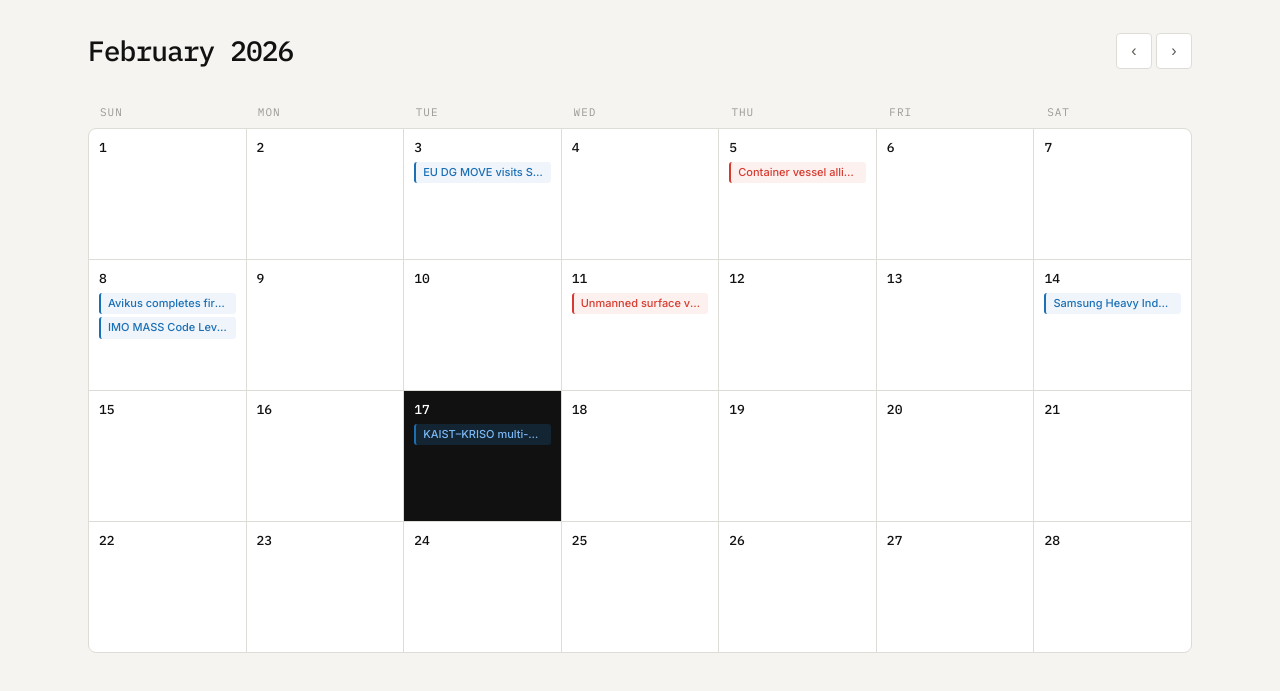
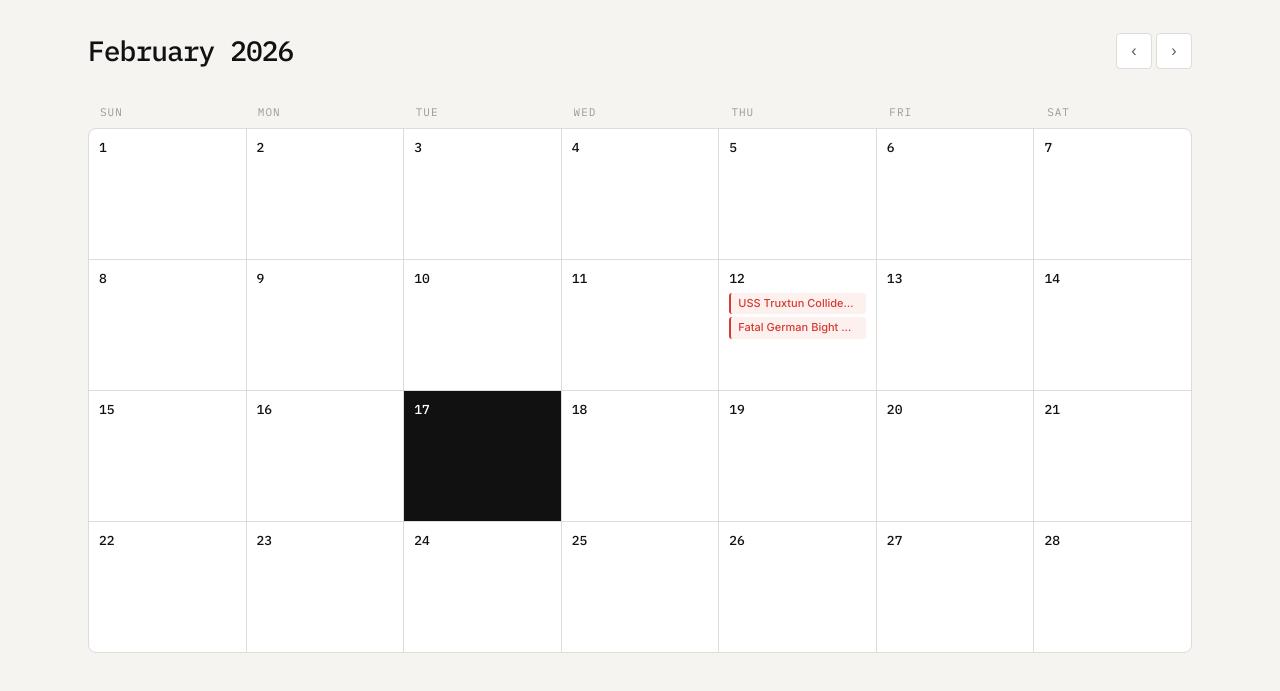
Before and after one commit to blueraha/blueraha.github.io, a plain HTML site: page index.html in a window 1280 px wide. Shown: the part 61-752 px from the top of the page. Drawn offline with Linux system fonts and the light colour scheme.

Commit message:
add HMM Avikus news Jan 16

```diff
--- a/index.html
+++ b/index.html
@@ -197,91 +197,48 @@
 const MONTHS = ["January","February","March","April","May","June","July","August","September","October","November","December"];
 
 const events = {
-  "2026-02-03": [
+  "2026-01-16": [
     {
       type: "news",
-      title: "EU DG MOVE visits Seafar's Remote Operations Centre in Antwerp",
-      source: "SEAFAR",
-      sourceMeta: "seafar.eu · 5,922 followers · 1mo",
-      content: `<p>This week, we had the pleasure of hosting Kristijan Ležaić, Hugues Van Honacker, and Marta Wolska from the European Commission DG Move International – Ports & Inland Waterways team at our headquarters in Antwerp.</p>
-<p>Together, we explored the evolving landscape of remote vessel operations, discussing regulation, safety, and the real-world impact of automation on inland shipping.</p>
-<p>As remote operations become part of daily shipping, these conversations are essential to ensure that policy evolves alongside innovation: supporting both safety and progress in our sector.</p>
-<p>Thank you to DG MOVE for the open, constructive dialogue and your continued engagement in shaping the future of European inland navigation.</p>`,
-      tags: ["Remote Operations", "EU Regulation", "Inland Shipping"],
-      link: "https://www.seafar.eu"
+      title: "HMM to Install Avikus' HiNAS Control Autonomous Navigation System on 40 Ships",
+      source: "BusinessKorea",
+      sourceMeta: "businesskorea.co.kr · Jan 16, 2026",
+      content: `<p>HMM announced it will install HD Hyundai's autonomous navigation solution <strong>HiNAS Control</strong>, developed by Avikus, on 40 ships in its fleet. The contract was signed on January 15 at HD Hyundai's Global R&D Center in Pangyo, attended by the CEOs of HMM, HD Korea Shipbuilding & Offshore Engineering, and Avikus.</p>
+<p>HiNAS Control is an AI-based autonomous navigation system that performs perception, judgment, and control functions — going beyond mere navigation assistance. HMM plans to first apply the solution to 40 ships and then expand to its entire fleet based on the results.</p>
+<p>The three companies also signed a broader business agreement: HMM will operate the solution, Avikus will advance and supply it, and HD Korea Shipbuilding & Offshore Engineering will provide technical platform support. Including this contract, Avikus has now supplied HiNAS Control to approximately <strong>350 ships</strong> total, including over 100 large vessels on a retrofit basis.</p>
+<p>HMM noted that "AI-based technology is core technology for strengthening competitiveness in the digital and eco-friendly shipping ecosystem," while HD Hyundai described autonomous navigation as a "game changer for the shipbuilding and shipping industries."</p>`,
+      tags: ["HMM", "Avikus", "HiNAS Control", "Autonomous Navigation", "Korea"],
+      link: "https://www.businesskorea.co.kr/news/articleView.html?idxno=261088"
     }
   ],
-  "2026-02-05": [
+  "2026-02-12": [
     {
       type: "accident",
-      title: "Container vessel allision with berth at Port of Rotterdam — autonomous berthing failure",
-      source: "EMSA",
-      sourceMeta: "emsa.europa.eu · Marine Casualty Report",
-      content: `<p>A fully laden container vessel sustained damage to its bow section after an allision with a fixed berth structure at the Port of Rotterdam. The vessel was operating in assisted-autonomous berthing mode at the time of the incident.</p>
-<p>Preliminary investigation indicates a sensor calibration error in the vessel's autonomous docking system contributed to misjudgment of distance and approach speed. No crew injuries were reported.</p>
-<p>Port authorities have temporarily suspended autonomous berthing operations pending a full safety review by the flag state and the vessel's class society.</p>`,
-      tags: ["Allision", "Autonomous Berthing", "Rotterdam"],
-      link: "#"
+      title: "USS Truxtun Collides With USNS Supply During At-Sea Resupply in Caribbean",
+      source: "The War Zone / SOUTHCOM",
+      sourceMeta: "twz.com · Feb 12, 2026",
+      content: `<p>The <em>Arleigh Burke</em> class guided missile destroyer USS <strong>Truxtun</strong> (DDG-103) collided with the fast combat support ship USNS <strong>Supply</strong> (T-AOE-6) during an underway replenishment (UNREP) operation in the Caribbean Sea on February 11, 2026.</p>
+<p>U.S. Southern Command (SOUTHCOM) confirmed the incident, stating that two sailors sustained minor injuries and are in stable condition. Both ships continued sailing safely following the collision. The extent of damage to either vessel has not been disclosed.</p>
+<p>Truxtun had departed Naval Station Norfolk on February 3 for a scheduled deployment, briefly returned to port for equipment repairs, and was back underway by February 6. The incident is currently under investigation.</p>
+<p>UNREP operations inherently involve ships sailing closely side-by-side, and the Naval Safety Center has previously noted: <em>"Seemingly minor mistakes can turn into potential severe mishaps in seconds."</em></p>`,
+      tags: ["Collision", "US Navy", "UNREP", "Caribbean", "USS Truxtun"],
+      link: "https://www.twz.com/sea/navy-destroyer-support-ship-collide-during-at-sea-resupply"
+    },
+    {
+      type: "accident",
+      title: "Fatal German Bight Collision Was 'Wholly Avoidable,' MAIB Finds",
+      source: "MAIB / gCaptain",
+      sourceMeta: "gov.uk/maib · Final Report · Feb 12, 2026",
+      content: `<p>More than two years after the cargo ship <strong>Verity</strong> sank following a collision in the German Bight, the UK's Marine Accident Investigation Branch (MAIB) has released its final report — concluding the loss of five lives was entirely preventable.</p>
+<p>The Isle of Man-registered Verity collided with the Bahamas-flagged bulk carrier <strong>Polesie</strong> in the early hours of October 24, 2023, inside a busy traffic separation scheme about 12 nautical miles southwest of Helgoland. Verity sank within minutes. Two crew members survived. Five did not.</p>
+<p>"This accident was wholly avoidable," said MAIB Chief Inspector Andrew Moll. "Neither vessel applied the collision regulations diligently, and both accepted passing at close range when there was no need to do so."</p>
+<p>The investigation found both vessels were on a clear crossing course with ample sea room. Verity, as the give-way vessel, failed to take early and decisive action. Both officers allowed ships to close to a CPA of just 0.5 nautical miles while making only small autopilot adjustments — insufficient to signal collision-avoidance intent. Germany's VTS also came under scrutiny for late intervention and use of a duplex VHF channel that slowed communication.</p>
+<p>The MAIB issued multiple safety recommendations but stopped short of calling for changes to COLREGS: <em>"The regulations were adequate. They were simply not followed."</em></p>`,
+      tags: ["Collision", "MAIB", "COLREGS", "German Bight", "VTS"],
+      link: "https://gcaptain.com"
     }
   ],
-  "2026-02-08": [
-    {
-      type: "news",
-      title: "Avikus completes first autonomous Pacific crossing with HiNAS 2.0",
-      source: "Avikus",
-      sourceMeta: "avikus.ai · Press Release",
-      content: `<p>HD Hyundai's autonomous navigation subsidiary Avikus has successfully completed the first fully autonomous Pacific Ocean crossing using its HiNAS 2.0 system, covering over 9,400 nautical miles from Busan to Los Angeles.</p>
-<p>The voyage demonstrated a 7.4% improvement in fuel efficiency compared to conventional human-navigated voyages on the same route, attributed to the AI system's real-time optimization of speed and heading based on weather and current data.</p>`,
-      tags: ["Avikus", "HiNAS 2.0", "Pacific Crossing"],
-      link: "https://avikus.ai"
-    },
-    {
-      type: "news",
-      title: "IMO MASS Code Level 3 compliance framework draft released",
-      source: "IMO",
-      sourceMeta: "imo.org · MSC Circular",
-      content: `<p>The IMO Maritime Safety Committee's MASS technical working group has released the draft compliance framework for Level 3 autonomous vessels — those capable of remote control without a crew onboard.</p>
-<p>The framework establishes mandatory requirements for remote monitoring stations, cybersecurity protocols, and minimum response time standards for human operators. Public consultation period runs through April 2026.</p>`,
-      tags: ["IMO", "MASS Code", "Regulation"],
-      link: "https://imo.org"
-    }
-  ],
-  "2026-02-11": [
-    {
-      type: "accident",
-      title: "Unmanned surface vessel collision with fishing boat off Jeju Island",
-      source: "KCG / MOF Korea",
-      sourceMeta: "kcg.go.kr · Incident Report",
-      content: `<p>An unmanned surface vessel (USV) conducting autonomous survey operations off the southern coast of Jeju Island collided with a small-scale fishing vessel at approximately 03:40 local time.</p>
-<p>The fishing vessel sustained minor hull damage; no crew injuries were reported. The USV's autonomous collision avoidance system failed to detect the wooden-hulled fishing vessel, likely due to insufficient radar cross-section.</p>`,
-      tags: ["USV", "Collision", "Jeju", "Korea"],
-      link: "#"
-    }
-  ],
-  "2026-02-14": [
-    {
-      type: "news",
-      title: "Samsung Heavy Industries unveils SHI-ADAS digital twin simulation platform",
-      source: "Samsung Heavy",
-      sourceMeta: "shi.samsung.co.kr · Press Release",
-      content: `<p>Samsung Heavy Industries has publicly demonstrated SHI-ADAS, a high-fidelity digital twin environment integrating real-time AIS traffic, meteorological data, and ocean current models for autonomous ship testing.</p>
-<p>The platform enables algorithm developers to validate autonomous navigation logic in realistic virtual environments before real-world deployment, significantly reducing the risk and cost associated with sea trials.</p>`,
-      tags: ["Digital Twin", "Samsung Heavy", "ADAS"],
-      link: "https://www.shi.samsung.co.kr"
-    }
-  ],
-  "2026-02-17": [
-    {
-      type: "news",
-      title: "KAIST–KRISO multi-agent RL collision avoidance study published in Nature Communications",
-      source: "KAIST / KRISO",
-      sourceMeta: "nature.com/ncomms · Peer-reviewed",
-      content: `<p>Researchers from KAIST's Department of Ocean Systems Engineering and KRISO have published a landmark study on multi-agent reinforcement learning for autonomous ship collision avoidance in Nature Communications.</p>
-<p>The algorithm achieves a 34% improvement in COLREGS compliance compared to previous state-of-the-art methods, and was validated in both simulated and real-world USV trials in the South Sea of Korea.</p>`,
-      tags: ["KAIST", "Reinforcement Learning", "COLREGS", "Research"],
-      link: "https://www.nature.com/ncomms"
-    }
-  ]
+  "2026-02-17": []
 };
 
 let now = new Date();
```
